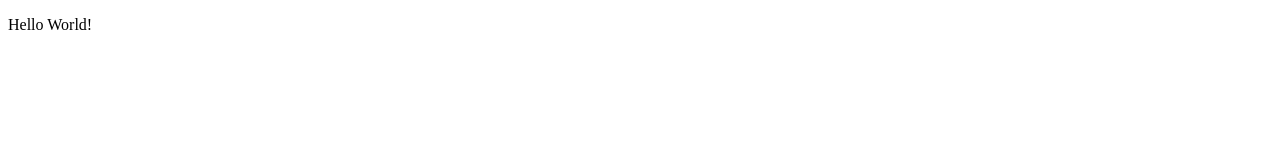
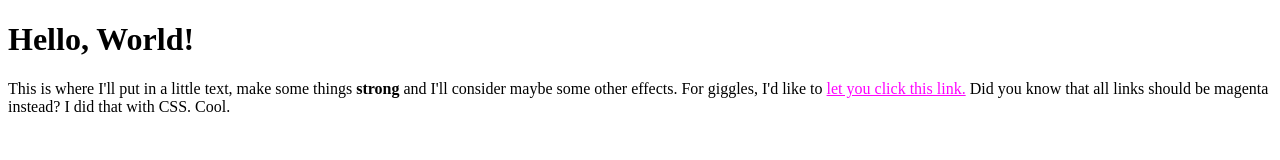
Before and after one commit to chrisgrant303/chrisgrant303.github.io, a plain HTML site: page index.html in a window 1280 px wide. Drawn offline with Linux system fonts and the light colour scheme.

Commit message:
Added copy and updated style sheet

```diff
--- a/index.html
+++ b/index.html
@@ -8,6 +8,7 @@
     <link rel="stylesheet" type="text/css" media="screen" href="style.css" />
 </head>
 <body>
-    <p>Hello World!</p>
+    <h1>Hello, World!</h1>
+        <p>This is where I'll put in a little text, make some things <strong>strong</strong> and I'll consider maybe some other effects. For giggles, I'd like to <a href="http://www.youtube.com" target="_blank" class="a">let you click this link.</a> Did you know that all links should be magenta instead?  I did that with CSS.  Cool.</p>
 </body>
 </html>
--- a/style.css
+++ b/style.css
@@ -0,0 +1,3 @@
+a {
+    color: magenta;
+}
```
